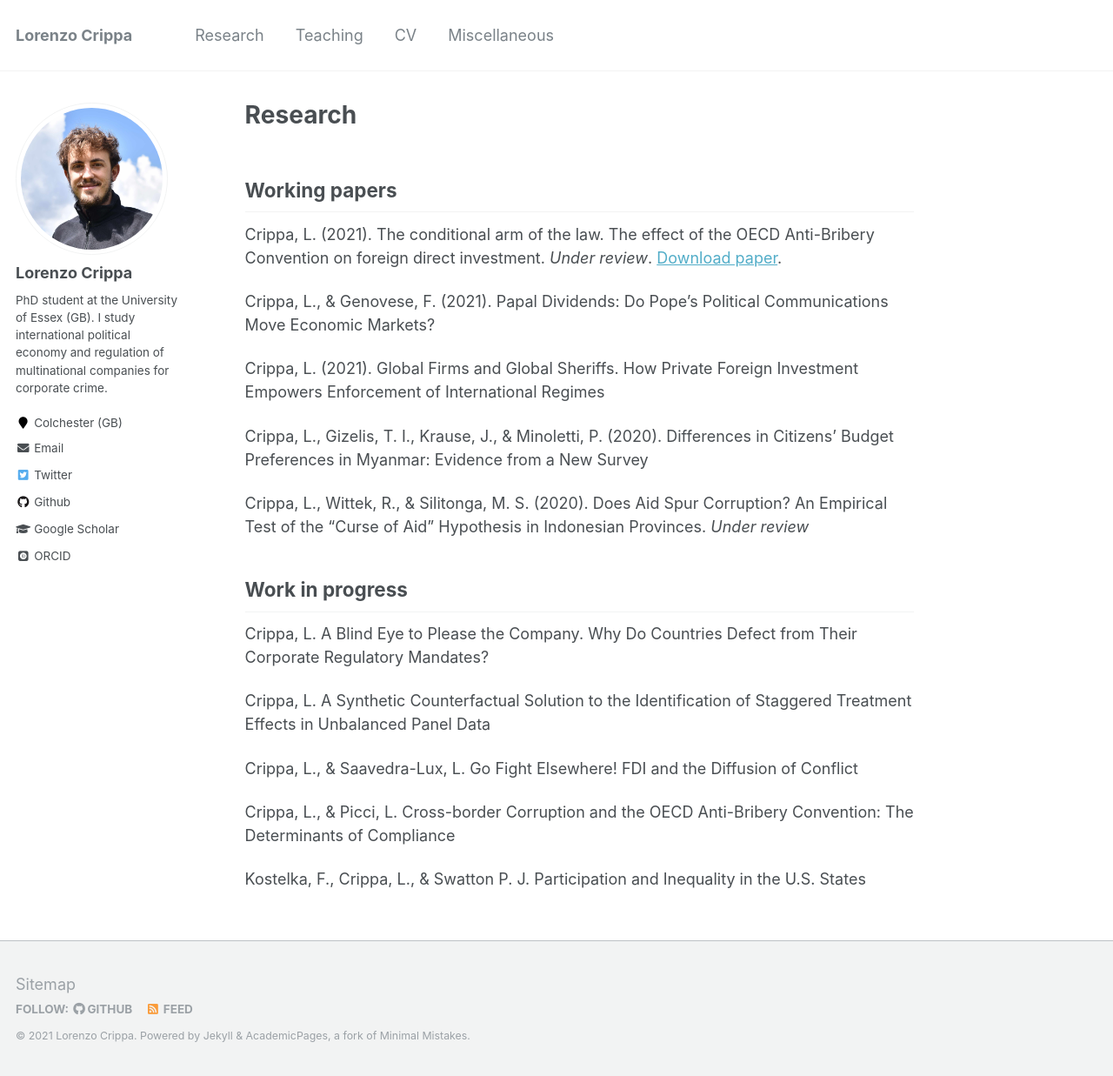
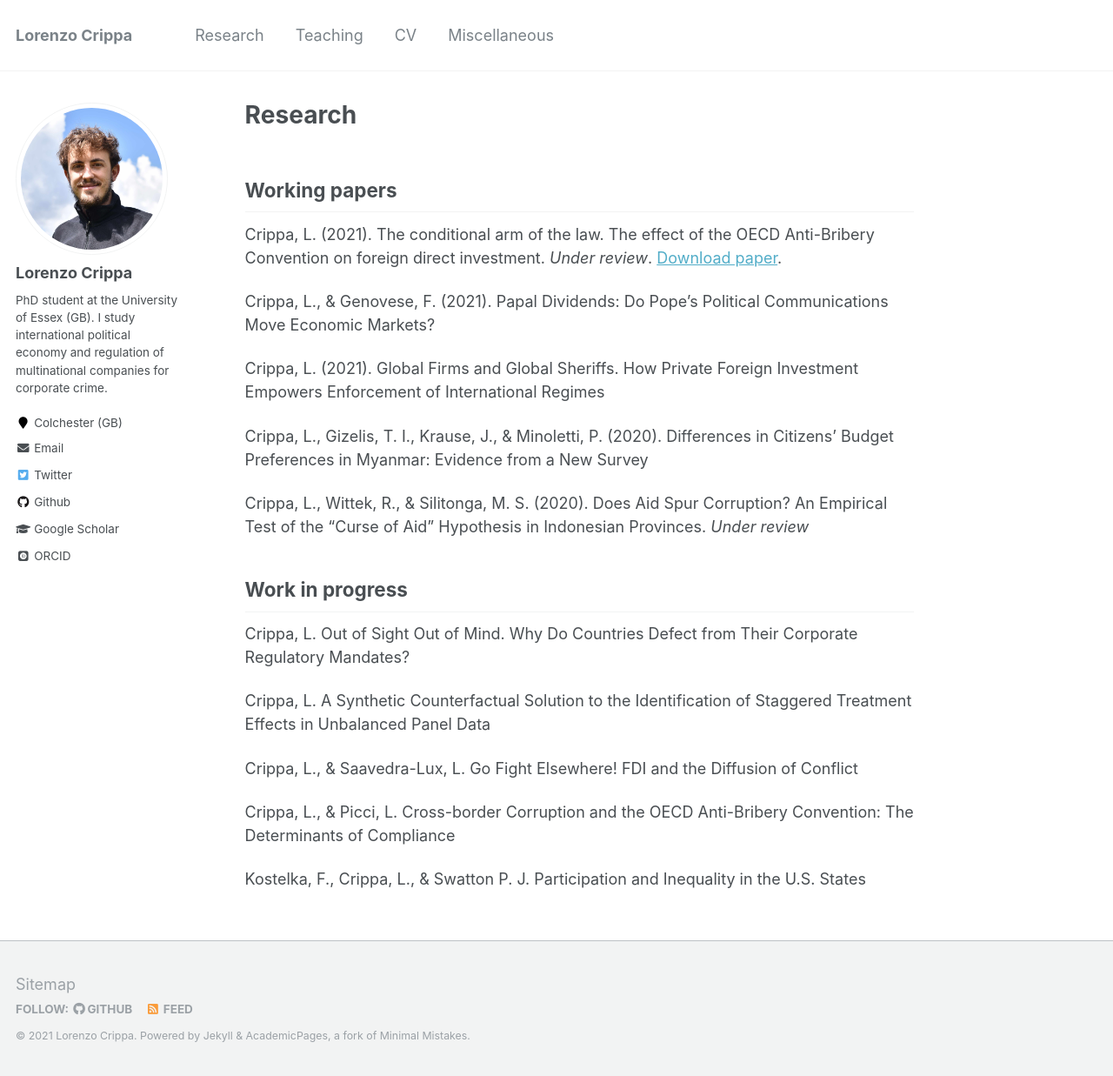
Before and after one commit to lorenzo-crippa/lorenzo-crippa.github.io, a Jekyll site: the page built from _pages/research.md, in a window 1280 px wide and 1237 px high. Shown: the whole window at 87% size. Built offline with Jekyll 4.4.1, drawn with Linux system fonts in a browser that asks for light colours; some web fonts are replaced.

Commit message:
Change paper title

```diff
--- a/_pages/research.md
+++ b/_pages/research.md
@@ -18,7 +18,7 @@ Crippa, L., Wittek, R., & Silitonga, M. S. (2020). Does Aid Spur Corruption? An
 
 ## Work in progress
 
-Crippa, L. A Blind Eye to Please the Company. Why Do Countries Defect from Their Corporate Regulatory Mandates?
+Crippa, L. Out of Sight Out of Mind. Why Do Countries Defect from Their Corporate Regulatory Mandates?
 
 Crippa, L. A Synthetic Counterfactual Solution to the Identification of Staggered Treatment Effects in Unbalanced Panel Data
 
```
Also changed, not shown: 1 other file.
